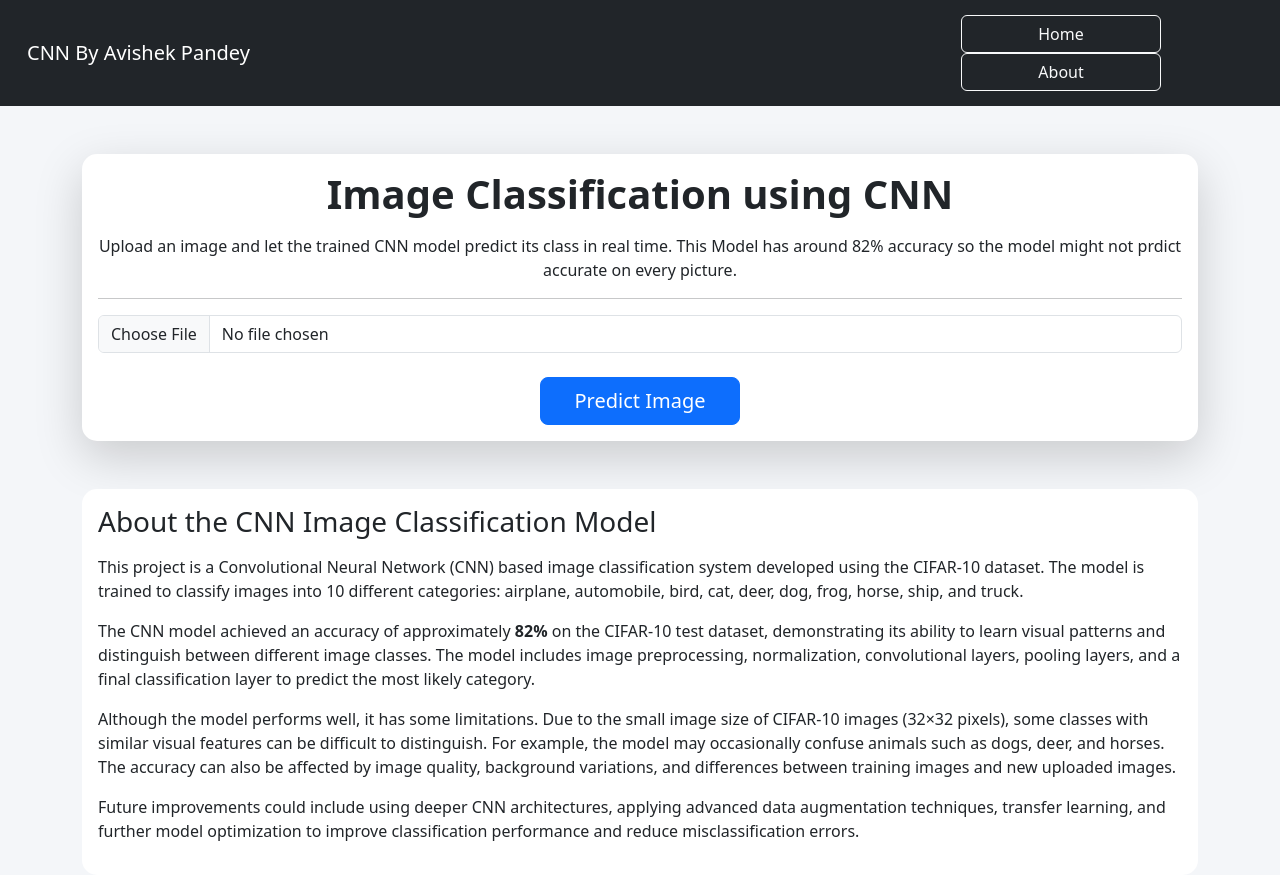
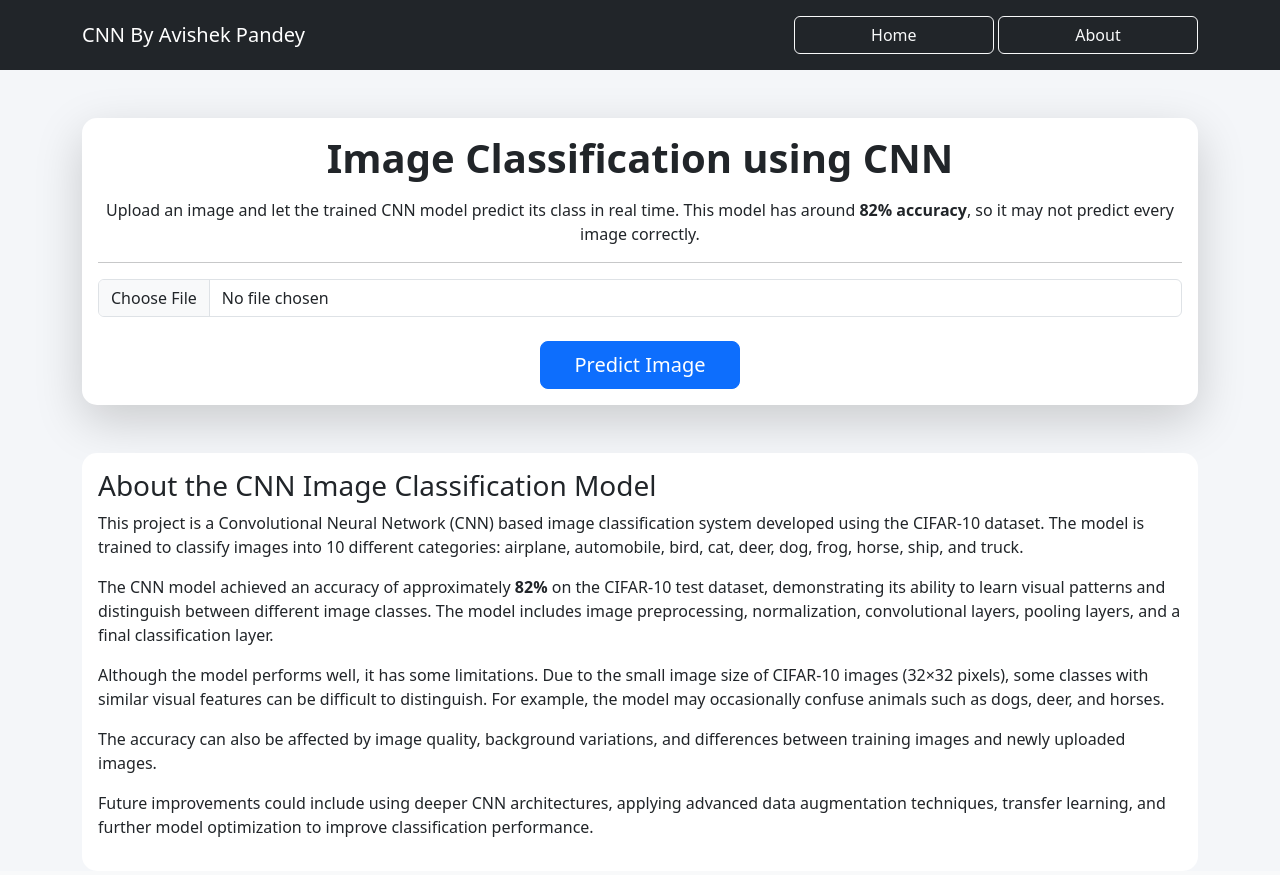
Before and after one commit to 1036025-hub/cnn_project_deployment, a Flask app: page / in a window 1280 px wide. After the commit the page ends 837 px from the top, so only its background shows below. Run offline with Flask 3, Linux system fonts and the light colour scheme; parts of the project's set-up code (start-up, migrations or seed data) failed here and were passed over.

Commit message:
Update index.html

```diff
--- a/templates/index.html
+++ b/templates/index.html
@@ -6,10 +6,16 @@
     <title>CNN Image Classification by Avishek Pandey</title>
 
     <!-- Bootstrap CSS -->
-    <link href="https://cdn.jsdelivr.net/npm/bootstrap@5.3.7/dist/css/bootstrap.min.css" rel="stylesheet">
+    <link
+        href="https://cdn.jsdelivr.net/npm/bootstrap@5.3.7/dist/css/bootstrap.min.css"
+        rel="stylesheet"
+    >
 
     <!-- Custom CSS -->
-    <link rel="stylesheet" href="{{ url_for('static', filename='css/style.css') }}">
+    <link
+        rel="stylesheet"
+        href="{{ url_for('static', filename='css/style.css') }}"
+    >
 
 </head>
 
@@ -22,29 +28,25 @@
     <div class="container">
 
         <a class="navbar-brand" href="/">
-
             CNN By Avishek Pandey
-
         </a>
 
-</div>
         <div>
 
             <a href="/" class="btn btn-outline-light">
-
                 Home
-
             </a>
 
             <a href="/about" class="btn btn-outline-light">
-
                 About
-
             </a>
 
         </div>
 
+    </div>
+
 </nav>
+
 
 <!-- Main Section -->
 
@@ -55,18 +57,20 @@ About
         <div class="card-body text-center">
 
             <h1 class="mb-3">
-
                 Image Classification using CNN
-
             </h1>
 
             <p>
-
                 Upload an image and let the trained CNN model predict
-                its class in real time. This Model has around 82% accuracy so the model might not prdict accurate on every picture.
+                its class in real time. This model has around
+                <strong>82% accuracy</strong>, so it may not predict
+                every image correctly.
             </p>
 
             <hr>
+
+
+            <!-- Image Upload Form -->
 
             <form
                 action="/predict"
@@ -99,7 +103,8 @@ About
 
 </div>
 
-<!-- About -->
+
+<!-- About Section -->
 
 <div class="container mt-5">
 
@@ -107,44 +112,46 @@ About
 
         <div class="card-body">
 
-            <h3>About the CNN Image Classification Model</h3>
+            <h3>
+                About the CNN Image Classification Model
+            </h3>
 
             <p>
-
-    <p>
-        This project is a Convolutional Neural Network (CNN) based image
-        classification system developed using the CIFAR-10 dataset. The model
-        is trained to classify images into 10 different categories: airplane,
-        automobile, bird, cat, deer, dog, frog, horse, ship, and truck.
+                This project is a Convolutional Neural Network (CNN)
+                based image classification system developed using the
+                CIFAR-10 dataset. The model is trained to classify images
+                into 10 different categories: airplane, automobile, bird,
+                cat, deer, dog, frog, horse, ship, and truck.
             </p>
 
             <p>
-        The CNN model achieved an accuracy of approximately <strong>82%</strong>
-        on the CIFAR-10 test dataset, demonstrating its ability to learn visual
-        patterns and distinguish between different image classes. The model
-        includes image preprocessing, normalization, convolutional layers,
-        pooling layers, and a final classification layer to predict the most
-        likely category.
+                The CNN model achieved an accuracy of approximately
+                <strong>82%</strong> on the CIFAR-10 test dataset,
+                demonstrating its ability to learn visual patterns and
+                distinguish between different image classes. The model
+                includes image preprocessing, normalization, convolutional
+                layers, pooling layers, and a final classification layer.
             </p>
 
             <p>
-        Although the model performs well, it has some limitations. Due to the
-        small image size of CIFAR-10 images (32×32 pixels), some classes with
-        similar visual features can be difficult to distinguish. For example,
-        the model may occasionally confuse animals such as dogs, deer, and
-        horses. The accuracy can also be affected by image quality, background
-        variations, and differences between training images and new uploaded
-        images.
+                Although the model performs well, it has some limitations.
+                Due to the small image size of CIFAR-10 images (32×32 pixels),
+                some classes with similar visual features can be difficult
+                to distinguish. For example, the model may occasionally
+                confuse animals such as dogs, deer, and horses.
             </p>
 
             <p>
-        Future improvements could include using deeper CNN architectures,
-        applying advanced data augmentation techniques, transfer learning, and
-        further model optimization to improve classification performance and
-        reduce misclassification errors.
+                The accuracy can also be affected by image quality,
+                background variations, and differences between training
+                images and newly uploaded images.
             </p>
 
-
+            <p>
+                Future improvements could include using deeper CNN
+                architectures, applying advanced data augmentation
+                techniques, transfer learning, and further model
+                optimization to improve classification performance.
             </p>
 
         </div>
@@ -153,6 +160,7 @@ About
 
 </div>
 
+
 </body>
 
 </html>
```
Lines whose indentation alone changed are shown as unchanged.
